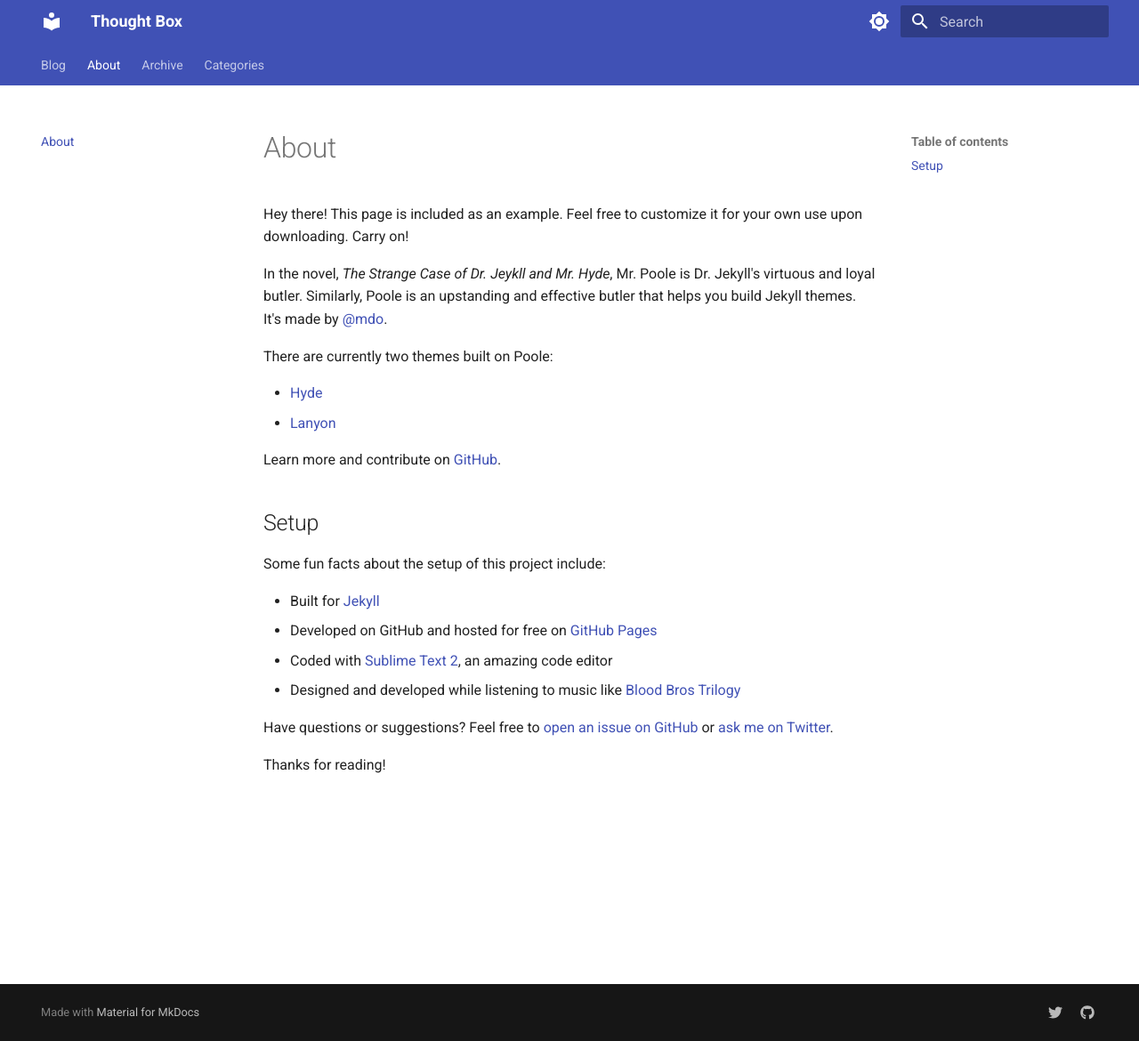
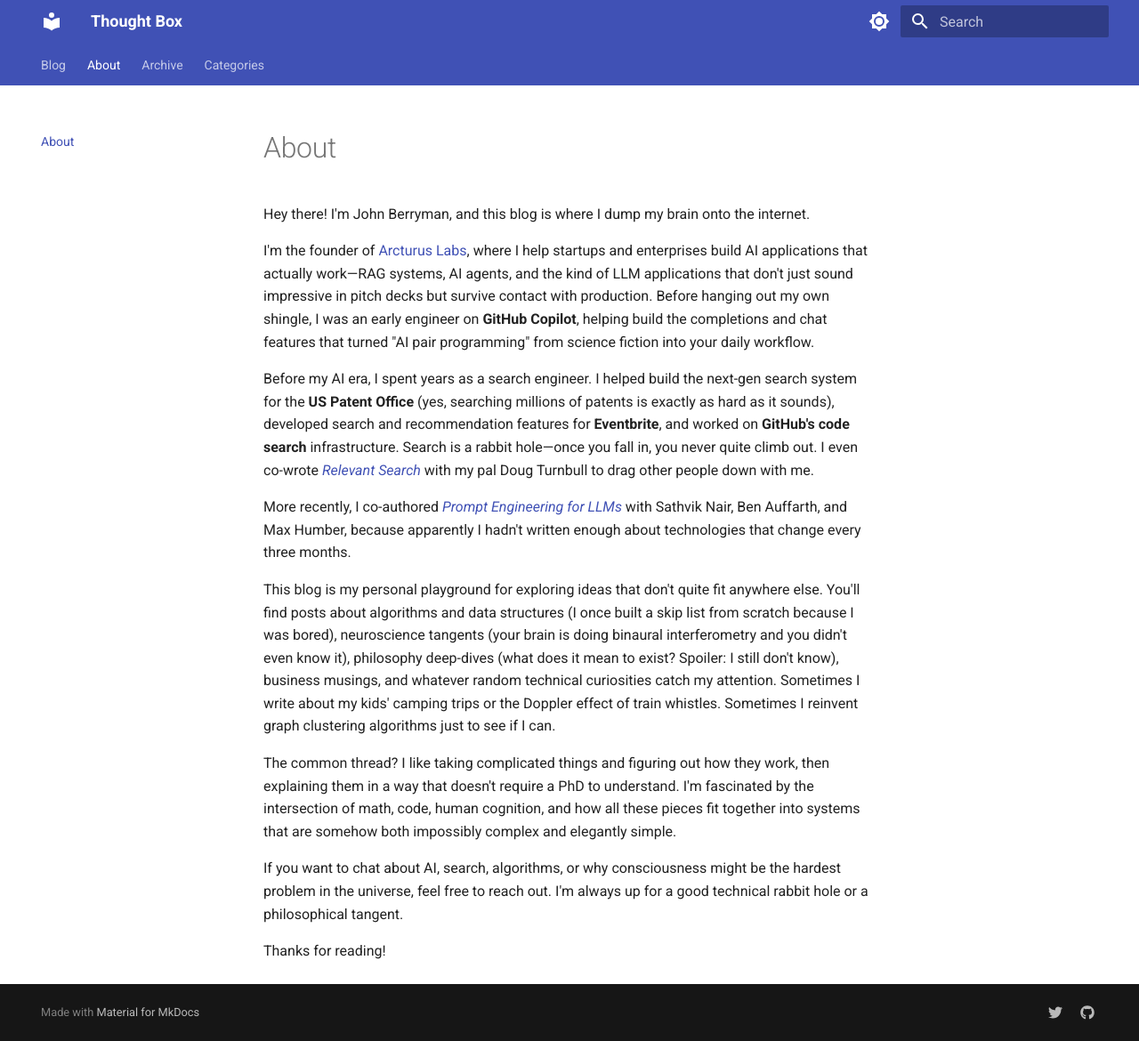
Before and after one commit to JnBrymn/JnBrymn.github.io, an MkDocs documentation site: the page built from docs/about.md, in a window 1280 px wide and 1170 px high. Shown: the whole window at 89% size. Built offline with MkDocs 1.6.1 and Material for MkDocs 9.7.7, drawn with Linux system fonts in a browser that asks for light colours.

Commit message:
revised about

```diff
--- a/docs/about.md
+++ b/docs/about.md
@@ -1,27 +1,17 @@
 # About
 
-<p class="message">
-  Hey there! This page is included as an example. Feel free to customize it for your own use upon downloading. Carry on!
-</p>
+Hey there! I'm John Berryman, and this blog is where I dump my brain onto the internet.
 
-In the novel, *The Strange Case of Dr. Jeykll and Mr. Hyde*, Mr. Poole is Dr. Jekyll's virtuous and loyal butler. Similarly, Poole is an upstanding and effective butler that helps you build Jekyll themes. It's made by [@mdo](https://twitter.com/mdo).
+I'm the founder of [Arcturus Labs](https://arcturus-labs.com/), where I help startups and enterprises build AI applications that actually work—RAG systems, AI agents, and the kind of LLM applications that don't just sound impressive in pitch decks but survive contact with production. Before hanging out my own shingle, I was an early engineer on **GitHub Copilot**, helping build the completions and chat features that turned "AI pair programming" from science fiction into your daily workflow.
 
-There are currently two themes built on Poole:
+Before my AI era, I spent years as a search engineer. I helped build the next-gen search system for the **US Patent Office** (yes, searching millions of patents is exactly as hard as it sounds), developed search and recommendation features for **Eventbrite**, and worked on **GitHub's code search** infrastructure. Search is a rabbit hole—once you fall in, you never quite climb out. I even co-wrote [*Relevant Search*](https://amzn.to/3TXmDHk) with my pal Doug Turnbull to drag other people down with me.
 
-* [Hyde](http://hyde.getpoole.com)
-* [Lanyon](http://lanyon.getpoole.com)
+More recently, I co-authored [*Prompt Engineering for LLMs*](https://amzn.to/4fMj2Ef) with Sathvik Nair, Ben Auffarth, and Max Humber, because apparently I hadn't written enough about technologies that change every three months.
 
-Learn more and contribute on [GitHub](https://github.com/poole).
+This blog is my personal playground for exploring ideas that don't quite fit anywhere else. You'll find posts about algorithms and data structures (I once built a skip list from scratch because I was bored), neuroscience tangents (your brain is doing binaural interferometry and you didn't even know it), philosophy deep-dives (what does it mean to exist? Spoiler: I still don't know), business musings, and whatever random technical curiosities catch my attention. Sometimes I write about my kids' camping trips or the Doppler effect of train whistles. Sometimes I reinvent graph clustering algorithms just to see if I can.
 
-## Setup
+The common thread? I like taking complicated things and figuring out how they work, then explaining them in a way that doesn't require a PhD to understand. I'm fascinated by the intersection of math, code, human cognition, and how all these pieces fit together into systems that are somehow both impossibly complex and elegantly simple.
 
-Some fun facts about the setup of this project include:
-
-* Built for [Jekyll](http://jekyllrb.com)
-* Developed on GitHub and hosted for free on [GitHub Pages](https://pages.github.com)
-* Coded with [Sublime Text 2](http://sublimetext.com), an amazing code editor
-* Designed and developed while listening to music like [Blood Bros Trilogy](https://soundcloud.com/maddecent/sets/blood-bros-series)
-
-Have questions or suggestions? Feel free to [open an issue on GitHub](https://github.com/poole/issues/new) or [ask me on Twitter](https://twitter.com/mdo).
+If you want to chat about AI, search, algorithms, or why consciousness might be the hardest problem in the universe, feel free to reach out. I'm always up for a good technical rabbit hole or a philosophical tangent.
 
 Thanks for reading!
```
